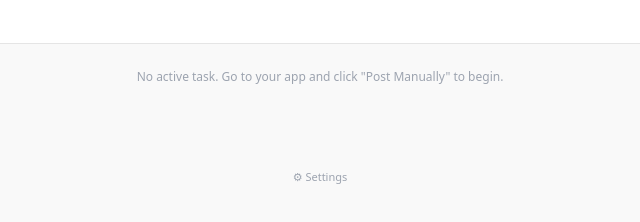
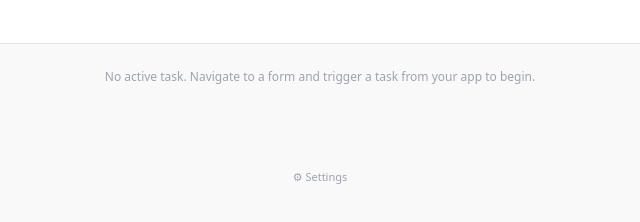
Before and after one commit to clugtu/fieldagent, a browser extension: page extension/sidepanel/index.html in a window 1280 px wide. Shown: the full height of the page, 320-960 px from the left. Drawn offline with Linux system fonts and the light colour scheme.

Commit message:
fix(sidepanel): remove social-media-specific 'Post Manually' wording

```diff
--- a/extension/sidepanel/index.html
+++ b/extension/sidepanel/index.html
@@ -71,7 +71,7 @@
   </div>
 
   <div id="no-task" class="empty">
-    No active task. Go to your app and click "Post Manually" to begin.
+    No active task. Navigate to a form and trigger a task from your app to begin.
   </div>
 
   <div id="task-section" class="section" style="display:none">
```
